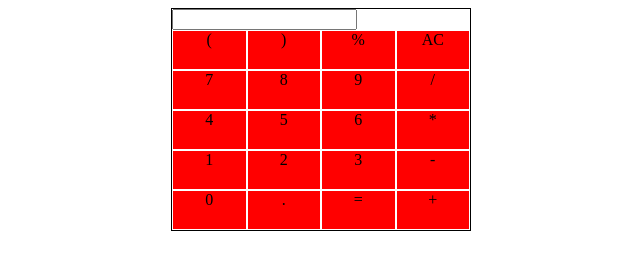
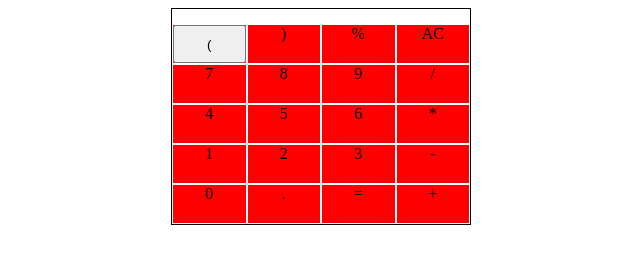
Before and after one commit to laere/OdinProject-calculator, a plain HTML site: page index.html in a window 1280 px wide. Shown: the whole page, without its empty margins (319-959 px from the left). Drawn offline with Linux system fonts and the light colour scheme.

Commit message:
working on setting up dummy html, css and js

```diff
--- a/index.html
+++ b/index.html
@@ -13,7 +13,7 @@
             <input id="input"/>
        </div>
        <div class="row">
-           <div class="calc-btn">(</div>
+           <div class="calc-btn"><button>(</button></div>
            <div class="calc-btn">)</div>
            <div class="calc-btn">%</div>
            <div class="calc-btn">AC</div>
--- a/script.js
+++ b/script.js
@@ -5,7 +5,7 @@ let calcButtons = document.querySelectorAll(".calc-btn");
 
 calcButtons.forEach(btn => {
     btn.addEventListener("click", e => {
-
+        input.value += e.target.innerHTML;
     })
 })
 
--- a/style.css
+++ b/style.css
@@ -31,6 +31,12 @@ body {
     height: 40px;
     flex: 1 1 0%;
     text-align: center;
+}
+
+button {
+    width: 100%;
+    height: 100%;
+}
 
 input {
     flex: 1 1;
```
